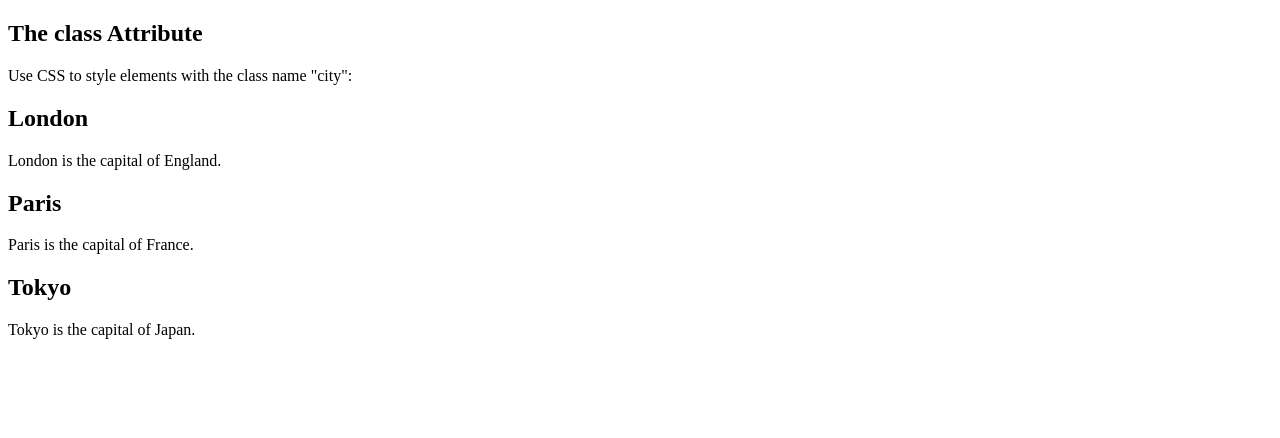
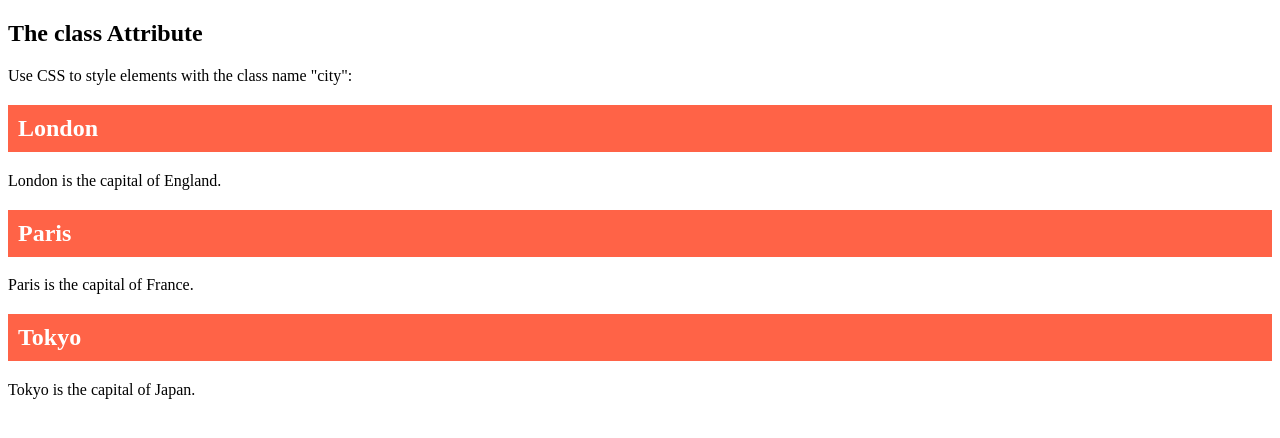
Before and after one commit to julygumba/group2, a plain HTML site: page INDEX.html in a window 1280 px wide. Drawn offline with Linux system fonts and the light colour scheme.

Commit message:
Update INDEX.html

```diff
--- a/INDEX.html
+++ b/INDEX.html
@@ -1,7 +1,13 @@
 <!DOCTYPE html>
 <html>
 <head>
-
+<style>
+.city {
+    background-color: tomato;
+    color: white;
+    padding: 10px;
+}
+</style>
 
 </head>
 <body>
```
